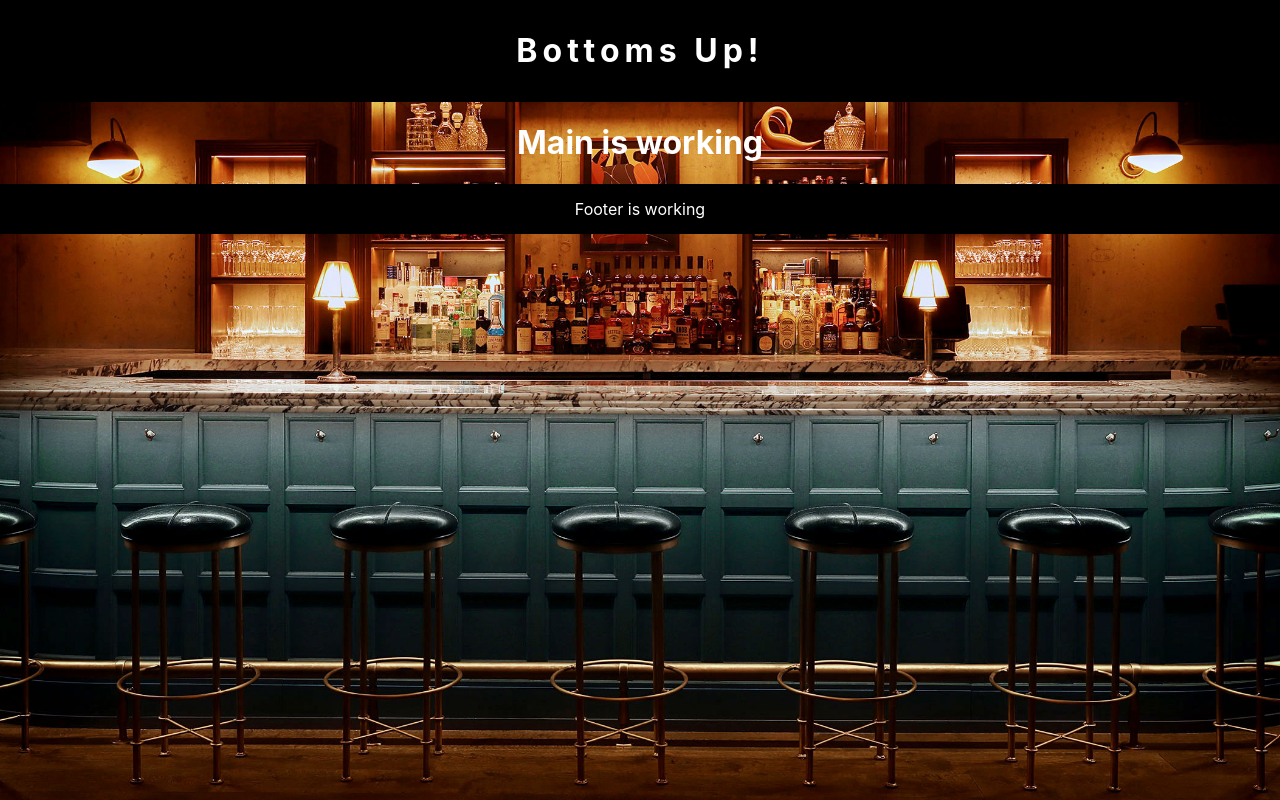
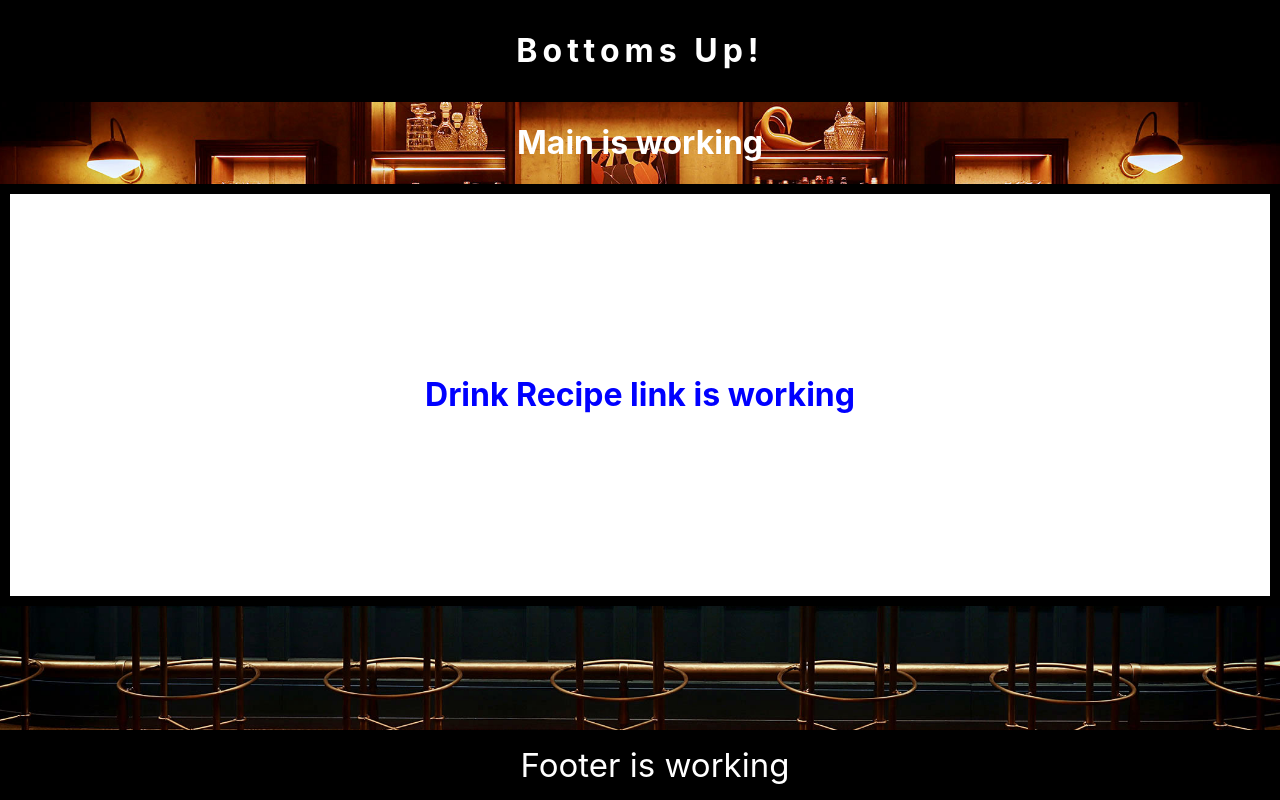
Before and after one commit to taubman33/bottomsup, a React (Create React App) app in the folder my-app/: page / in a window 1280 px wide. Built offline with nearby package versions, Linux system fonts and the light colour scheme; no server answers.

Commit message:
if we can get drink info rendered onto component well be really really happy

```diff
--- a/my-app/src/App.css
+++ b/my-app/src/App.css
@@ -1,6 +1,5 @@
 body{
-
-  background-color: #ffa500;
+   background-color: #ffa500;
   background-image: url('./components/bar1.jpg');
   background-attachment: fixed;
   background-position: center;
@@ -24,4 +23,15 @@ letter-spacing: 5px
   background-color: Black;
   color: white;
   padding: 15px;
+  font-size: 33px;
+  position: fixed;
+  bottom: 0;
+  width: 100%;
 }
+
+.cocktails{
+  color: blue;
+  background-color: white;
+  border: 10px solid black;
+  padding: 10em;
+}
--- a/my-app/src/App.js
+++ b/my-app/src/App.js
@@ -54,7 +54,6 @@ class App extends Component {
           render () {
             console.log(this.state.liquors)
 
-
             return (
 
               <div className="App">
--- a/my-app/src/components/Drink_Recipe.jsx
+++ b/my-app/src/components/Drink_Recipe.jsx
@@ -1,22 +1,23 @@
 import React, { Component } from 'react'
+
 // import axios from '.axios'
 
 class Drink_Recipe extends Component {
-//     constructor (props){
-//         super(props)
-//         this.state={
-//         cocktails: []
-//          }
-//         }
+    constructor (props){
+        super(props)
+        this.state={
+        cocktails: []
+         }
+        }
 
 
-//    render() {
-//     return(
-//        <div className= "cocktails">
-//            <h1> Drink Recipe link is working</h1>
-//        </div>
-//          );
-//     }
+   render() {
+    return(
+       <div className= "cocktails">
+           <h1> Drink Recipe link is working</h1>
+       </div>
+         );
+    }
 
 
 }
--- a/my-app/src/components/Main.jsx
+++ b/my-app/src/components/Main.jsx
@@ -1,5 +1,5 @@
 import React, { Component } from 'react'
-// import Drink_Recipe from './components/Drink_Recipe'
+import Drink_Recipe from './Drink_Recipe'
 
 class Main extends Component{
   constructor (props){
@@ -8,13 +8,11 @@ class Main extends Component{
 
     }
 
-
     render () {
-
         return (
           <div className="Main">
             <h1> Main is working </h1>
-          {/* <Drink_Recipe /> */}
+          <Drink_Recipe />
           </div>
          );
        }
```
Also changed, not shown: my-app/src/components/Liquor_Info.jsx (+12 -12 lines). Lines whose indentation alone changed are shown as unchanged.
